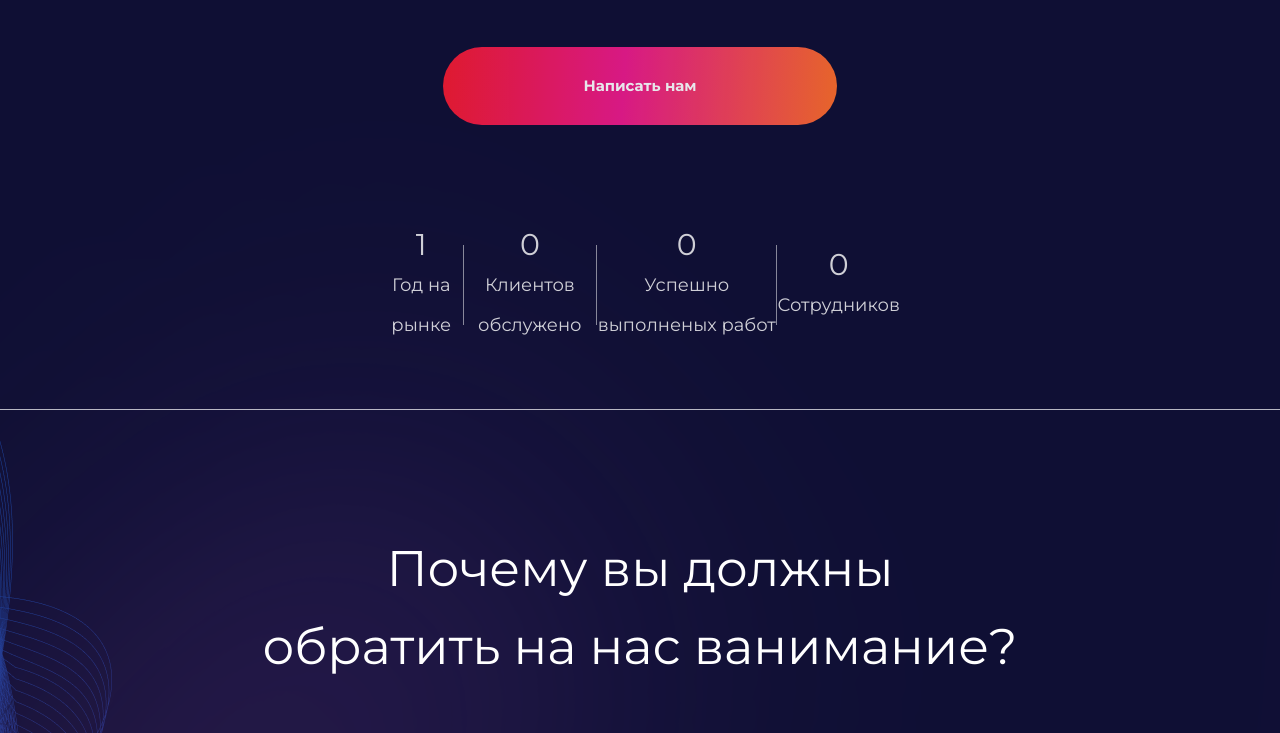
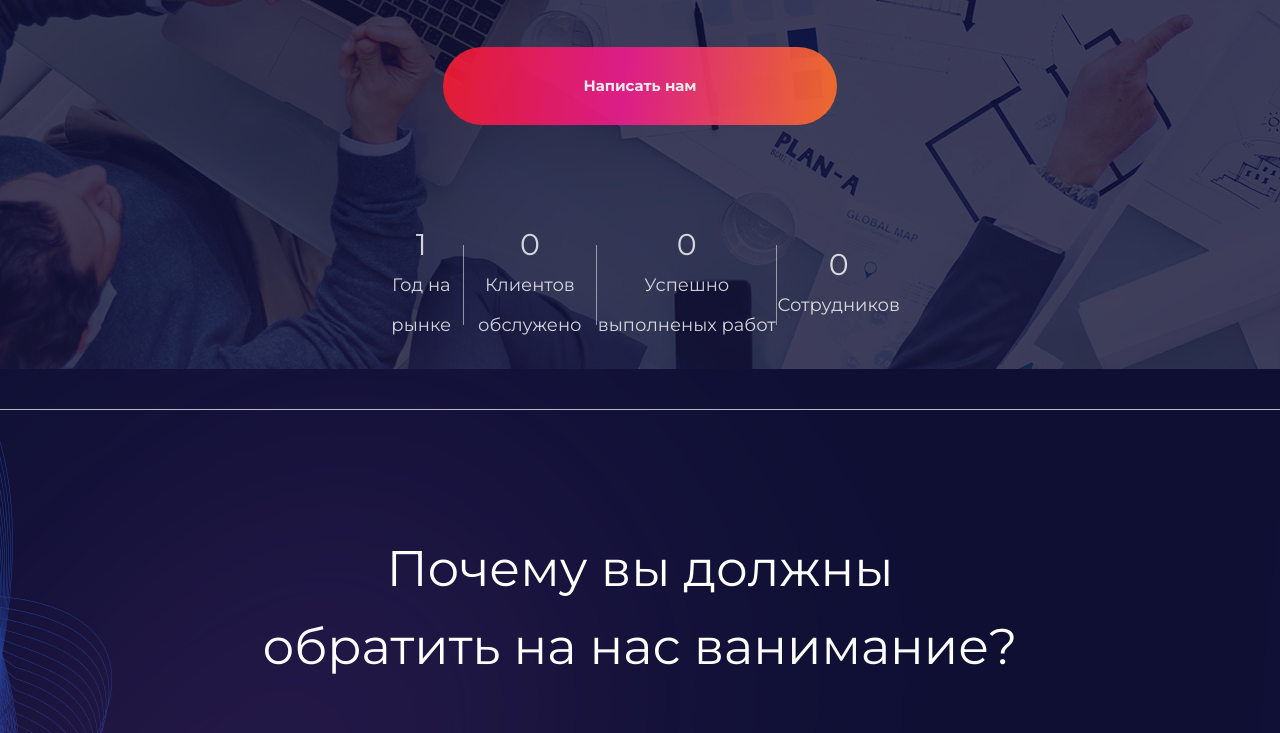
Before and after one commit to Quma4ka/qumaWWW, a plain HTML site: page index.html in a window 1280 px wide. Shown: the part 531-1264 px from the top of the page. Drawn offline with Linux system fonts and the light colour scheme; the site is published under a folder, as on GitHub Pages, so addresses that start at the root find nothing; a web font is replaced by a local one.

Commit message:
Add files via upload

```diff
--- a/index_style.css
+++ b/index_style.css
@@ -111,7 +111,7 @@ body {
 
 
 .phone {
-  background-image: url("/img/phone.jpg");
+  background-image: url("img/phone.jpg");
   background-size: cover;
   width: 1920px;
   height: 900px;
```
